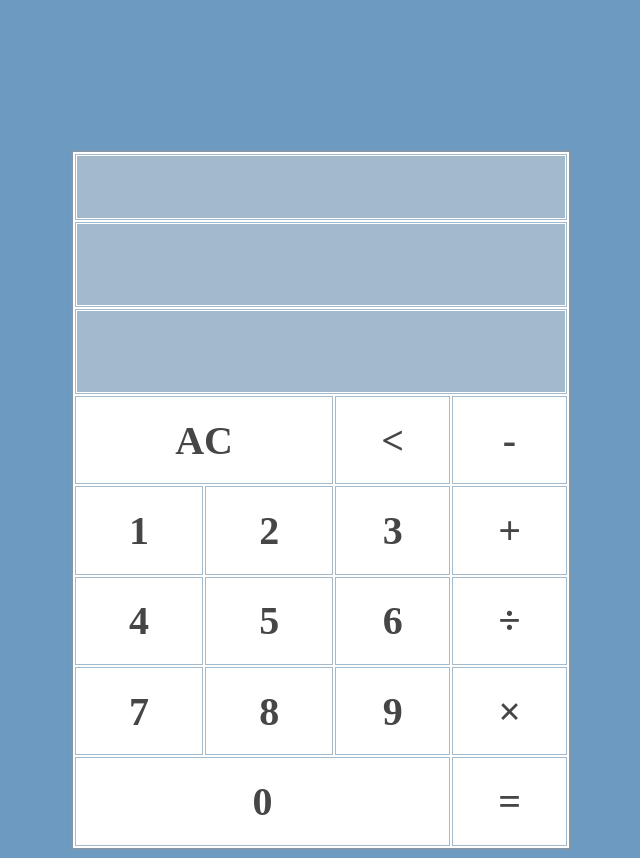
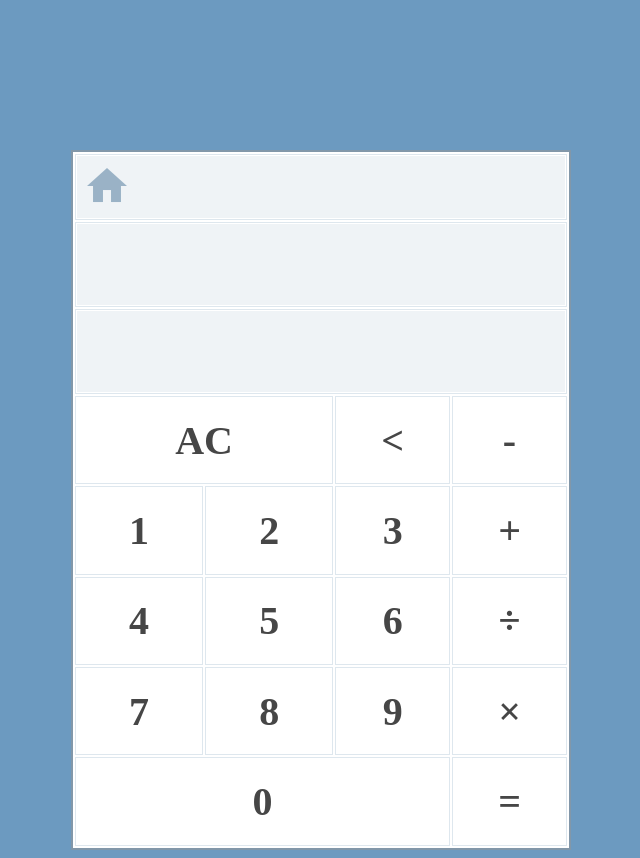
Before and after one commit to hello9721/Toy_Project, a plain HTML site: page Calculator/Calculator.html in a window 1280 px wide. Shown: the whole page, without its empty margins (319-959 px from the left). Drawn offline with Linux system fonts and the light colour scheme.

Commit message:
Add Home icon

```diff
--- a/Calculator/Calculator.css
+++ b/Calculator/Calculator.css
@@ -13,15 +13,31 @@ body{
     height: 700px;
 
     margin: 150px auto 0 auto;
+
+    position: relative;
 }
 
 td{
-    border: solid 0.5px #0843745e;
+    border: solid 0.5px #a5bdd15e;
 
     box-sizing: border-box;
 }
 
+/* ICON */
+
+.material-icons{
+
+    color: #0843745e;
+    position: absolute;
+
+    left: 10px;
+    top: 10px;
+
+}
+.material-icons.md-48 { font-size: 48px; }
+
 /* DISPLAY */
+
 input{
     width: 100%;
     height: 100%;
@@ -38,7 +54,7 @@ input{
 
     border: none;
 
-    background-color: #0843745e;
+    background-color: #08437410;
     color: rgb(70, 70, 70);
 }
 
--- a/Calculator/Calculator.html
+++ b/Calculator/Calculator.html
@@ -6,6 +6,7 @@
     <meta name="viewport" content="width=device-width, initial-scale=1.0">
     <title>CALCULATOR</title>
     <link rel="stylesheet" href="Calculator.css">
+    <link rel="stylesheet" href="https://fonts.googleapis.com/icon?family=Material+Icons" />
     <script src="./Calculator.js"></script>
 </head>
 <body>
@@ -15,6 +16,11 @@
 
         <tr>
             <td colspan="4">
+                <a href="../index.html">
+                    <span class="material-icons md-48">
+                    home
+                    </span>
+                </a>
                 <input id="record" type="text">
             </td>
         </tr>
```
